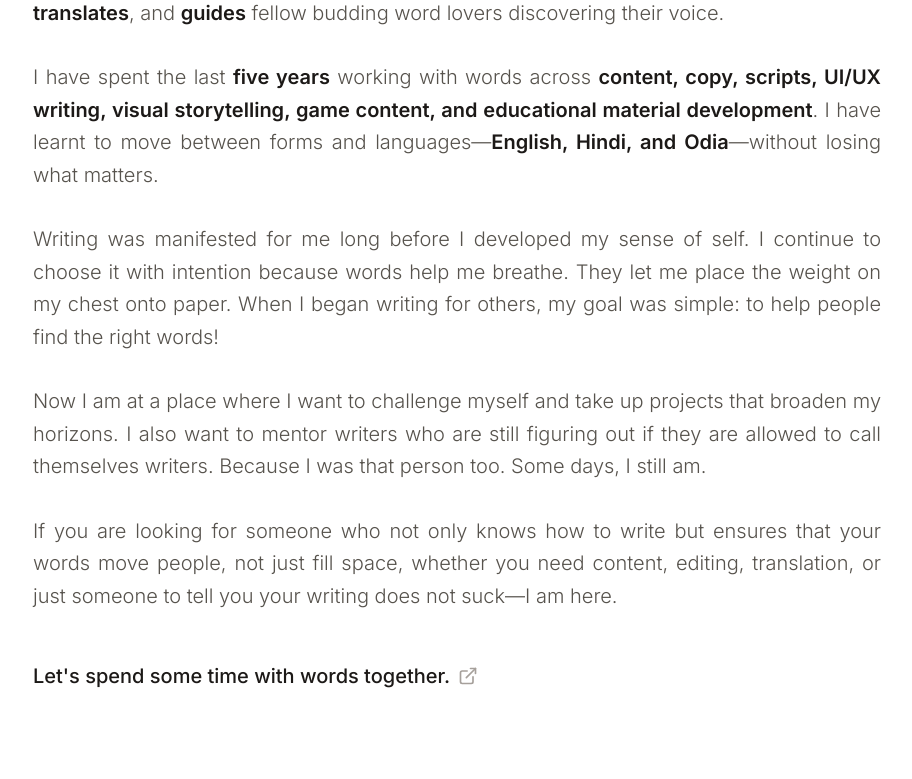
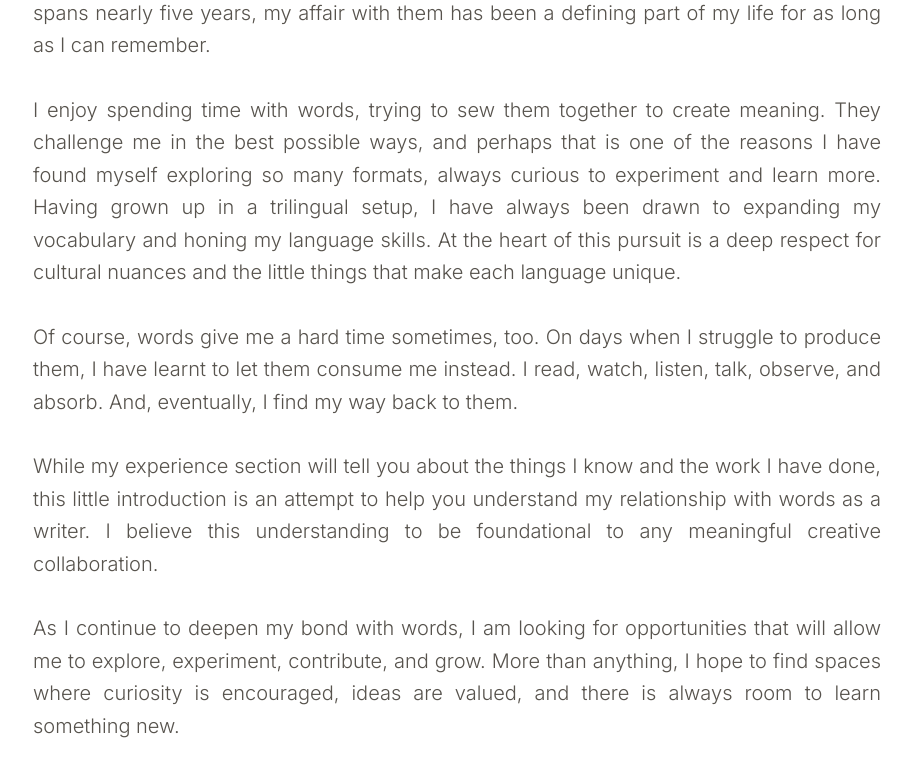
Before and after one commit to sonakhirumi/sonakhi-portfolio, a React (Vite) app: page /about in a window 1280 px wide. Shown: the part 300-1079 px from the top of the page, without its empty margins (183-1095 px from the left). Built offline with nearby package versions, Linux system fonts and the light colour scheme; a web font is replaced by a local one.

Commit message:
Update About Me section with new introduction narrative

```diff
--- a/components/About.tsx
+++ b/components/About.tsx
@@ -10,19 +10,22 @@ const About: React.FC = () => {
       </div>
       <div className="prose prose-stone max-w-none space-y-5 md:space-y-8 text-stone-600 leading-relaxed text-base md:text-xl font-light">
         <p>
-          Hi, I'm <span className="font-semibold text-stone-900">Sonakhi Malla (Rumi)</span>, an obsessive overthinking connoisseur who <span className="font-semibold text-stone-900">writes</span>, <span className="font-semibold text-stone-900">edits</span>, <span className="font-semibold text-stone-900">translates</span>, and <span className="font-semibold text-stone-900">guides</span> fellow budding word lovers discovering their voice.
+          Hi, I am <span className="font-semibold text-stone-900">Sonakhi Malla (Rumi)</span>, a lover of words. While my professional tryst with words spans nearly five years, my affair with them has been a defining part of my life for as long as I can remember.
         </p>
         <p>
-          I have spent the last <span className="font-semibold text-stone-900">five years</span> working with words across <span className="font-semibold text-stone-900">content, copy, scripts, UI/UX writing, visual storytelling, game content, and educational material development</span>. I have learnt to move between forms and languages—<span className="font-semibold text-stone-900">English, Hindi, and Odia</span>—without losing what matters.
+          I enjoy spending time with words, trying to sew them together to create meaning. They challenge me in the best possible ways, and perhaps that is one of the reasons I have found myself exploring so many formats, always curious to experiment and learn more. Having grown up in a trilingual setup, I have always been drawn to expanding my vocabulary and honing my language skills. At the heart of this pursuit is a deep respect for cultural nuances and the little things that make each language unique.
         </p>
         <p>
-          Writing was manifested for me long before I developed my sense of self. I continue to choose it with intention because words help me breathe. They let me place the weight on my chest onto paper. When I began writing for others, my goal was simple: to help people find the right words!
+          Of course, words give me a hard time sometimes, too. On days when I struggle to produce them, I have learnt to let them consume me instead. I read, watch, listen, talk, observe, and absorb. And, eventually, I find my way back to them.
         </p>
         <p>
-          Now I am at a place where I want to challenge myself and take up projects that broaden my horizons. I also want to mentor writers who are still figuring out if they are allowed to call themselves writers. Because I was that person too. Some days, I still am.
+          While my experience section will tell you about the things I know and the work I have done, this little introduction is an attempt to help you understand my relationship with words as a writer. I believe this understanding to be foundational to any meaningful creative collaboration.
         </p>
         <p>
-          If you are looking for someone who not only knows how to write but ensures that your words move people, not just fill space, whether you need content, editing, translation, or just someone to tell you your writing does not suck—I am here.
+          As I continue to deepen my bond with words, I am looking for opportunities that will allow me to explore, experiment, contribute, and grow. More than anything, I hope to find spaces where curiosity is encouraged, ideas are valued, and there is always room to learn something new.
+        </p>
+        <p>
+          And somewhere along the way, help you find the right words.
         </p>
         <div className="font-medium text-stone-900 mt-8 md:mt-12">
           <a
```
Also changed, not shown: 1 other file (tests, documents, lock files or other folders).
